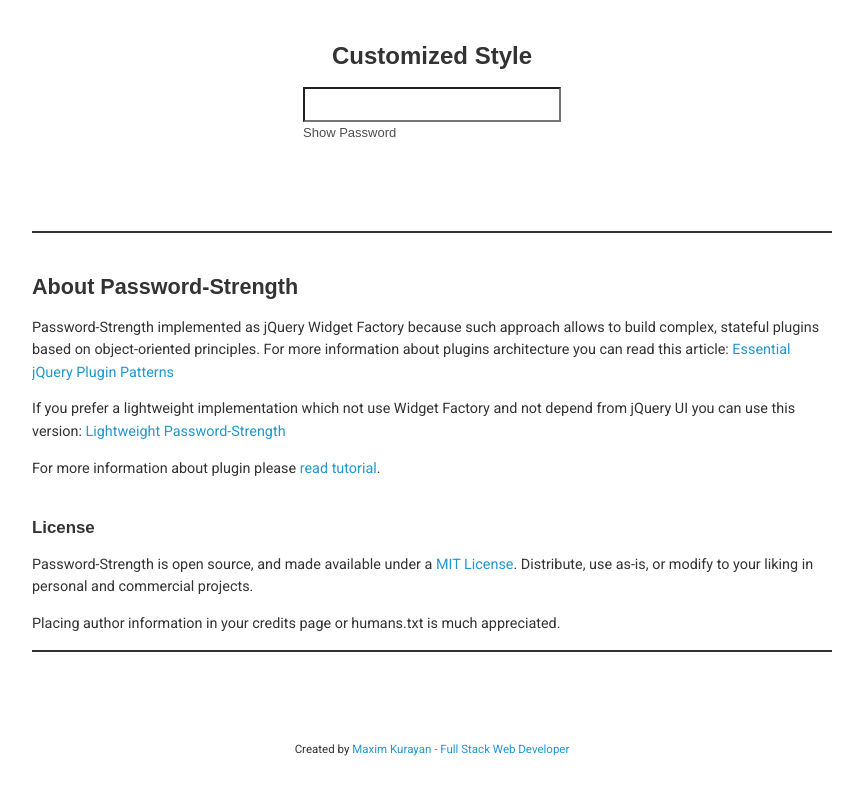
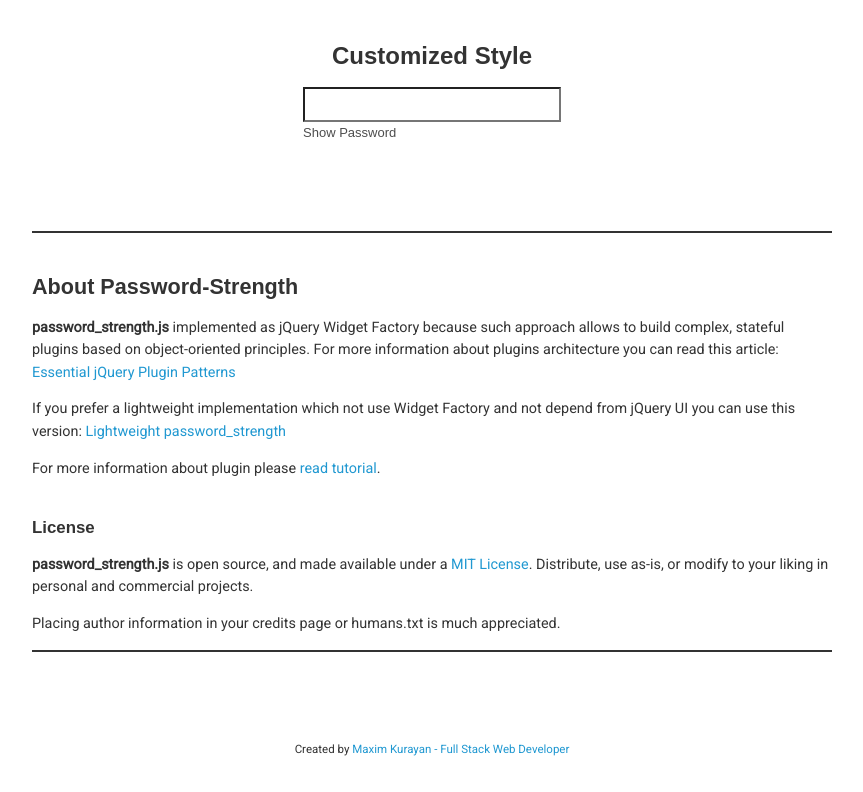
Before and after one commit to mkurayan/password_strength, a website: page index.html in a window 1280 px wide. Shown: the part 634-1426 px from the top of the page, without its empty margins (208-1071 px from the left). Drawn offline with nearby package versions, Linux system fonts and the light colour scheme.

Commit message:
Update README.md

```diff
--- a/index.html
+++ b/index.html
@@ -2,7 +2,7 @@
 <html>
 <head>
 <meta charset="utf-8">
-<title>Password Strength Validator</title>
+<title>password_strength</title>
 <script type="text/javascript" src="http://code.jquery.com/jquery-1.11.2.min.js"></script>
 <script type="text/javascript" src="http://code.jquery.com/ui/1.11.4/jquery-ui.min.js"></script>
 
@@ -59,16 +59,16 @@
         <div class="about">
             <h2>About Password-Strength</h2>
 
-            <p>Password-Strength implemented as jQuery Widget Factory because such approach allows to build complex, stateful plugins based on object-oriented principles. For more information about plugins architecture you can read this article: <a href="http://www.smashingmagazine.com/2011/10/11/essential-jquery-plugin-patterns/">Essential jQuery Plugin Patterns</a></p>
+            <p><strong>password_strength.js</strong> implemented as jQuery Widget Factory because such approach allows to build complex, stateful plugins based on object-oriented principles. For more information about plugins architecture you can read this article: <a href="http://www.smashingmagazine.com/2011/10/11/essential-jquery-plugin-patterns/">Essential jQuery Plugin Patterns</a></p>
 
-            <p>If you prefer a lightweight implementation which not use Widget Factory and not depend from jQuery UI you can use this version: <a href="http://www.smashingmagazine.com/2011/10/11/essential-jquery-plugin-patterns/">Lightweight Password-Strength</a></p>
+            <p>If you prefer a lightweight implementation which not use Widget Factory and not depend from jQuery UI you can use this version: <a href="https://github.com/mkurayan/password_strength/blob/master/password_strength/password_strength_lightweight.js">Lightweight password_strength</a></p>
 
             <p>For more information about plugin please <a href="#">read tutorial</a>. </p>
 
             <br />
             <h3>License</h3>
 
-            <p>Password-Strength is open source, and made available under a <a href="http://www.opensource.org/licenses/mit-license.php">MIT License</a>. Distribute, use as-is, or modify to your liking in personal and commercial projects.
+            <p><strong>password_strength.js</strong> is open source, and made available under a <a href="http://www.opensource.org/licenses/mit-license.php">MIT License</a>. Distribute, use as-is, or modify to your liking in personal and commercial projects.
 
             <p>Placing author information in your credits page or humans.txt is much appreciated.</p>
         </div>
```
Also changed, not shown: README.md.
